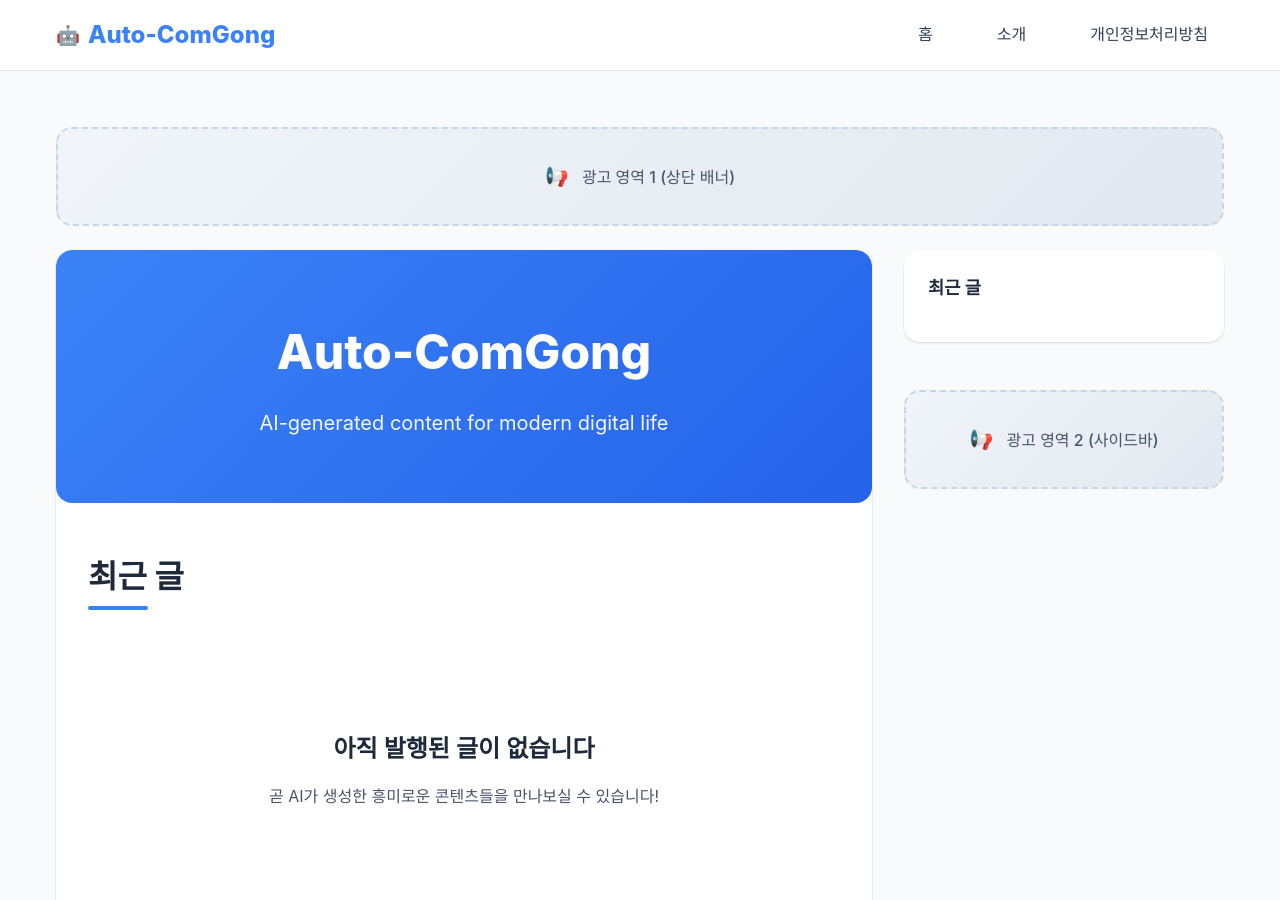
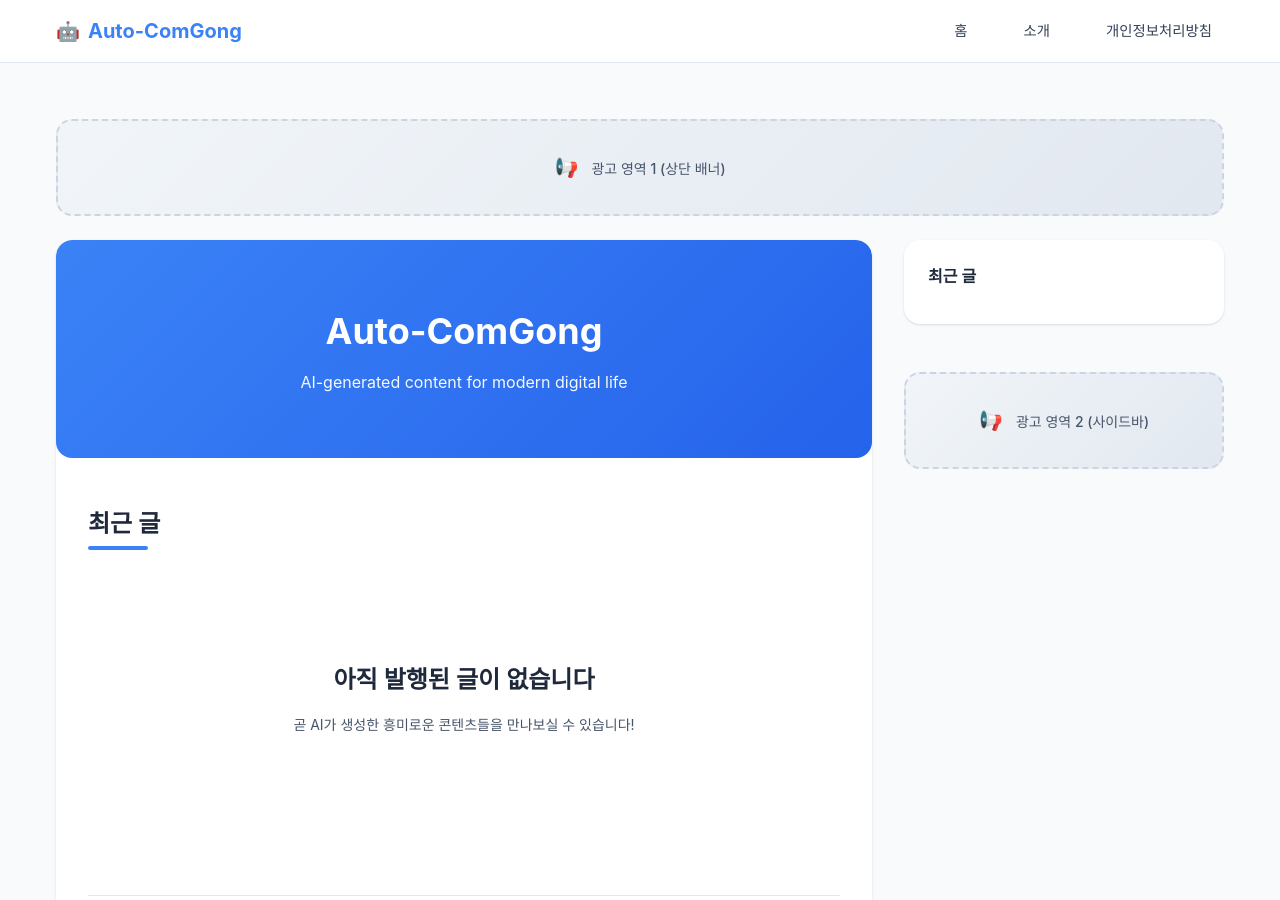
Before and after one commit to grayson1999/AutoBlog-Pipe, a Jekyll site: the page built from site/index.html, in a window 1280 px wide and 900 px high. Built offline with Jekyll 4.4.1, drawn with Linux system fonts in a browser that asks for light colours.

```diff
--- a/site/_layouts/default.html
+++ b/site/_layouts/default.html
@@ -48,10 +48,10 @@
 
         body {
             font-family: 'Inter', -apple-system, BlinkMacSystemFont, 'Segoe UI', Roboto, sans-serif;
-            line-height: 1.6;
+            line-height: 1.5;
             color: var(--gray-800);
             background: var(--gray-50);
-            font-size: 16px;
+            font-size: 14px;
         }
 
         /* Container */
@@ -79,8 +79,8 @@
         }
 
         .logo {
-            font-size: 1.5rem;
-            font-weight: 800;
+            font-size: 1.25rem;
+            font-weight: 700;
             text-decoration: none;
             color: var(--primary);
             display: flex;
@@ -103,9 +103,10 @@
             color: var(--gray-700);
             text-decoration: none;
             font-weight: 500;
-            padding: 0.5rem 1rem;
+            padding: 0.5rem 0.75rem;
             border-radius: var(--radius);
             transition: all 0.2s;
+            font-size: 0.9rem;
         }
 
         nav a:hover {
@@ -147,9 +148,9 @@
 
         .sidebar h3 {
             color: var(--gray-800);
-            font-size: 1.1rem;
+            font-size: 1rem;
             font-weight: 600;
-            margin-bottom: 1rem;
+            margin-bottom: 0.75rem;
         }
 
         .sidebar ul {
@@ -157,7 +158,7 @@
         }
 
         .sidebar li {
-            margin-bottom: 0.75rem;
+            margin-bottom: 0.5rem;
         }
 
         .sidebar a {
@@ -165,7 +166,8 @@
             text-decoration: none;
             display: block;
             transition: color 0.2s;
-            font-size: 0.9rem;
+            font-size: 0.85rem;
+            line-height: 1.4;
         }
 
         .sidebar a:hover {
--- a/site/index.html
+++ b/site/index.html
@@ -109,15 +109,15 @@ title: "홈"
 }
 
 .hero-title {
-    font-size: 3rem;
-    font-weight: 800;
-    margin-bottom: 1rem;
+    font-size: 2.25rem;
+    font-weight: 700;
+    margin-bottom: 0.75rem;
     position: relative;
     z-index: 2;
 }
 
 .hero-description {
-    font-size: 1.25rem;
+    font-size: 1rem;
     opacity: 0.95;
     max-width: 600px;
     margin: 0 auto;
@@ -127,9 +127,9 @@ title: "홈"
 
 /* Section Titles */
 .section-title {
-    font-size: 2rem;
-    font-weight: 700;
-    margin-bottom: 2rem;
+    font-size: 1.5rem;
+    font-weight: 600;
+    margin-bottom: 1.5rem;
     color: var(--gray-800);
     position: relative;
     display: inline-block;
@@ -161,7 +161,7 @@ title: "홈"
 .post-card {
     background: white;
     border-radius: var(--radius-lg);
-    padding: 2rem;
+    padding: 1.5rem;
     box-shadow: var(--shadow);
     transition: all 0.3s ease;
     border: 1px solid var(--gray-200);
@@ -189,8 +189,8 @@ title: "홈"
     display: flex;
     justify-content: space-between;
     align-items: center;
-    margin-bottom: 1.5rem;
-    font-size: 0.875rem;
+    margin-bottom: 1rem;
+    font-size: 0.8rem;
 }
 
 .post-date {
@@ -216,9 +216,9 @@ title: "홈"
 .post-title a {
     color: var(--gray-800);
     text-decoration: none;
-    font-size: 1.375rem;
-    font-weight: 700;
-    line-height: 1.4;
+    font-size: 1.1rem;
+    font-weight: 600;
+    line-height: 1.3;
     display: block;
     transition: color 0.2s;
 }
@@ -229,8 +229,9 @@ title: "홈"
 
 .post-excerpt {
     color: var(--gray-600);
-    line-height: 1.6;
-    margin-bottom: 1.5rem;
+    line-height: 1.4;
+    margin-bottom: 1rem;
+    font-size: 0.9rem;
 }
 
 .post-tags {
```
Also changed, not shown: docs/tasks.md (+13 -13 lines).
